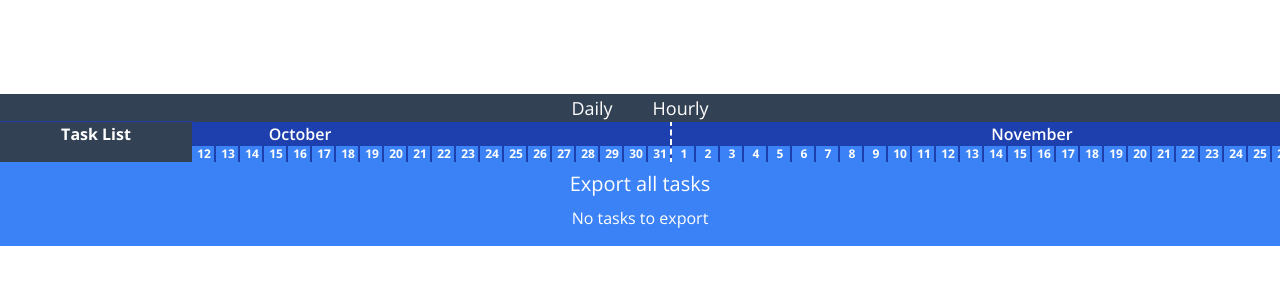
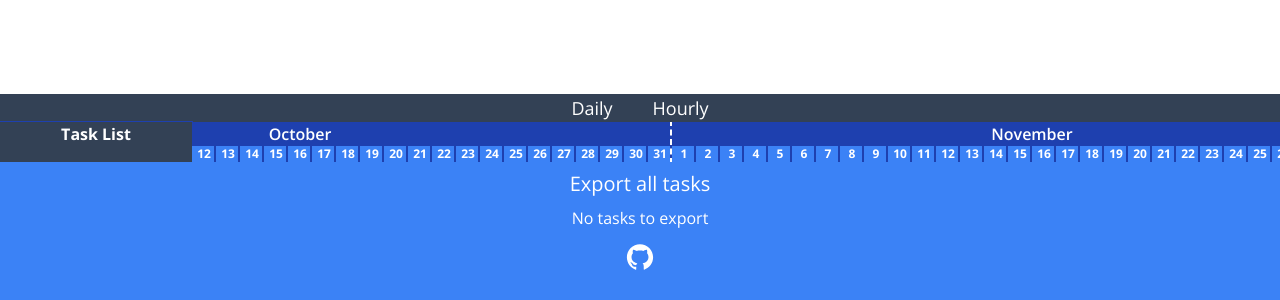
Before and after one commit to JamesTTTT/TaskScheduler, a React (Create React App) app: page / in a window 1280 px wide. Shown: the part 710-1010 px from the top of the page. Before the commit the page ends 956 px from the top, so only its background shows below. Built offline with nearby package versions, Linux system fonts and the light colour scheme.

Commit message:
Added tasks can now overflow and github link

```diff
--- a/src/components/Footer.jsx
+++ b/src/components/Footer.jsx
@@ -3,6 +3,7 @@ import { CSVLink } from 'react-csv';
 import { useState,useEffect } from 'react';
 import autoTable from 'jspdf-autotable';
 import download from '../manage/download'
+import {AiFillGithub} from 'react-icons/ai'
 
 const Footer = ({loadedTasks}) => {
 
@@ -52,7 +53,11 @@ const Footer = ({loadedTasks}) => {
             No tasks to export
           </h1>
         </div>}
-
+        <div className='text-3xl text-white text-center p-3'>
+          <a href='https://github.com/JamesTTTT/TaskScheduler'>
+            <AiFillGithub/>
+        </a>
+      </div>
       </div>
     </div>
   )
--- a/src/components/timeline/TimelineHourly.jsx
+++ b/src/components/timeline/TimelineHourly.jsx
@@ -210,7 +210,7 @@ const TimelineBody = ({loadedTasks, capacity, workHours,ocpHours}) => {
               data-tip={task.title}
               data-for="task"
               className='outline outline-blue-800 outline-2 text-white bg-gray-300 w-full
-                         flex-1 text-lg relative overflow-hidden text-ellipsis whitespace-nowrap'
+                         flex-1 text-lg relative overflow-visible text-ellipsis whitespace-nowrap'
               style={{
                 left: timeline.figureHourPos(dayStart,0),
                 width: timeline.figureHourPosEnd(dayCount,0)}}
--- a/src/manage/occupiedhours.js
+++ b/src/manage/occupiedhours.js
@@ -1,12 +1,12 @@
 import timeline from "./timeline";
-import capacityManage from "./capacitymanager";
+// import capacityManage from "./capacitymanager";
 const occupiedHrs = {
-    getOcpHrs:function getOcpHrs(ocphours){
-        localStorage.setItem("ocphours",JSON.stringify(ocphours))
-    },
-    setOcpHrs:function setOcpHrs(){
+    // getOcpHrs:function getOcpHrs(ocphours){
+    //     localStorage.setItem("ocphours",JSON.stringify(ocphours))
+    // },
+    // setOcpHrs:function setOcpHrs(){
 
-    },
+    // },
 
     calcTimesOftheDay: function calcTimesOftheDay(start, hours){
         // returns arra with times
```
